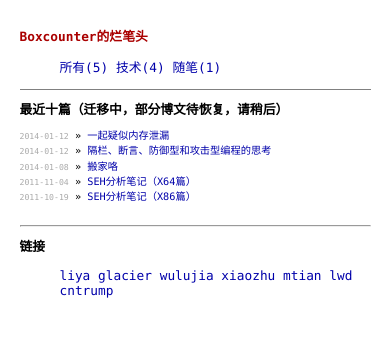
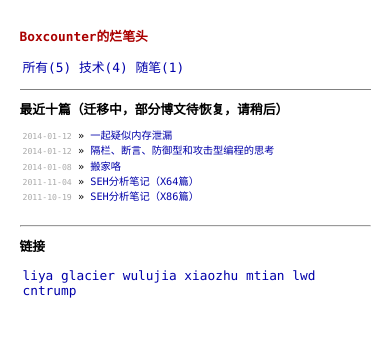
Before and after one commit to betacat/betacat.github.io, a Jekyll site: the page built from index.html, in a window 390 px wide. Shown: the top 337 px of the page. Built offline with Jekyll 4.4.1, drawn with Linux system fonts in a browser that asks for light colours; nearby versions of some CDN libraries; Markdown is read by kramdown in place of the engine named in the settings.

Commit message:
first commit

```diff
--- a/css/main.css
+++ b/css/main.css
@@ -231,7 +231,7 @@ blockquote{
     list-style-type: none;
     margin-bottom: 2em;
     font-size: 0.8em;
-    padding-left: 0px;
+    padding-left: 3px;
   }
 
   .posts li {
@@ -243,6 +243,16 @@ blockquote{
     font-family: Monaco, "Courier New", monospace;
     font-size: 0.8em;
   }
+
+  .category ul {
+    list-style: none;
+    padding-left: 3px;
+  }
+
+  .link {
+  list-style: none;
+  padding-left: 3px;
+}
 
   /*****************************************************************************/
   /*
```
